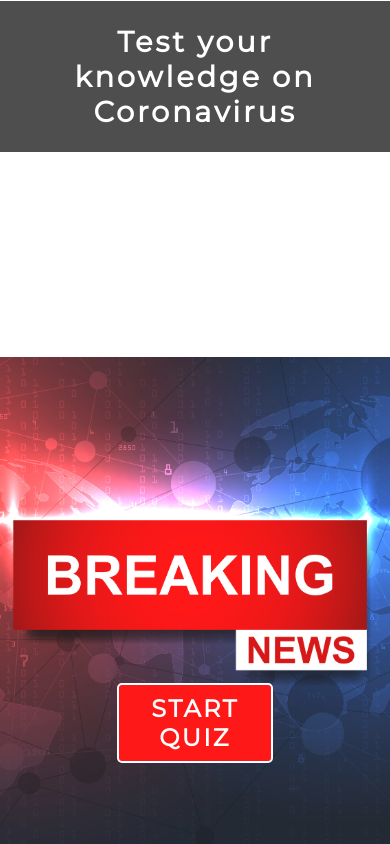
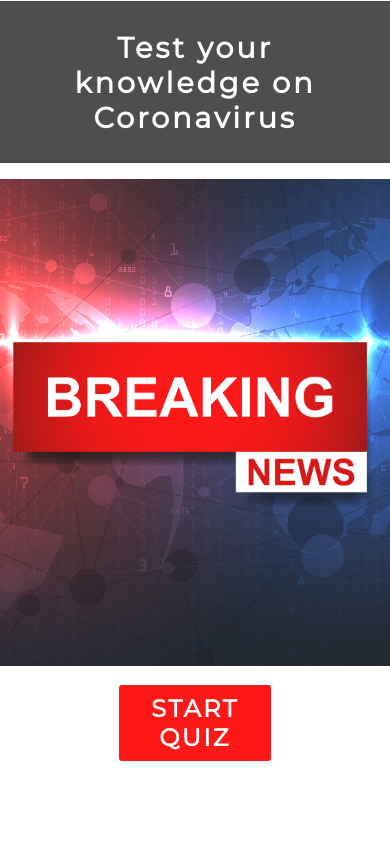
Before and after one commit to klpetersen/just-in-case-front-end, a React (Create React App) app: page / in a window 390 px wide. Built offline with nearby package versions, Linux system fonts and the light colour scheme; no server answers.

Commit message:
responsive update

```diff
--- a/src/css/FrontPage.css
+++ b/src/css/FrontPage.css
@@ -46,8 +46,10 @@
 @media screen and (max-width: 800px) {
 
   .container {
-    background-size: 930px;
-    background-position: bottom;
+    /* background-size: 930px;
+    background-position: center; */
+    min-height: 100vh;
+    height: auto;
   }
 
   .front-title-container h1 {
@@ -74,7 +76,7 @@
 
   .front-title-container h1 {
     font-size: 180%;
-    padding: 0.8em;
+    padding: 1em;
   }
 
   .start-btn-container {
```
